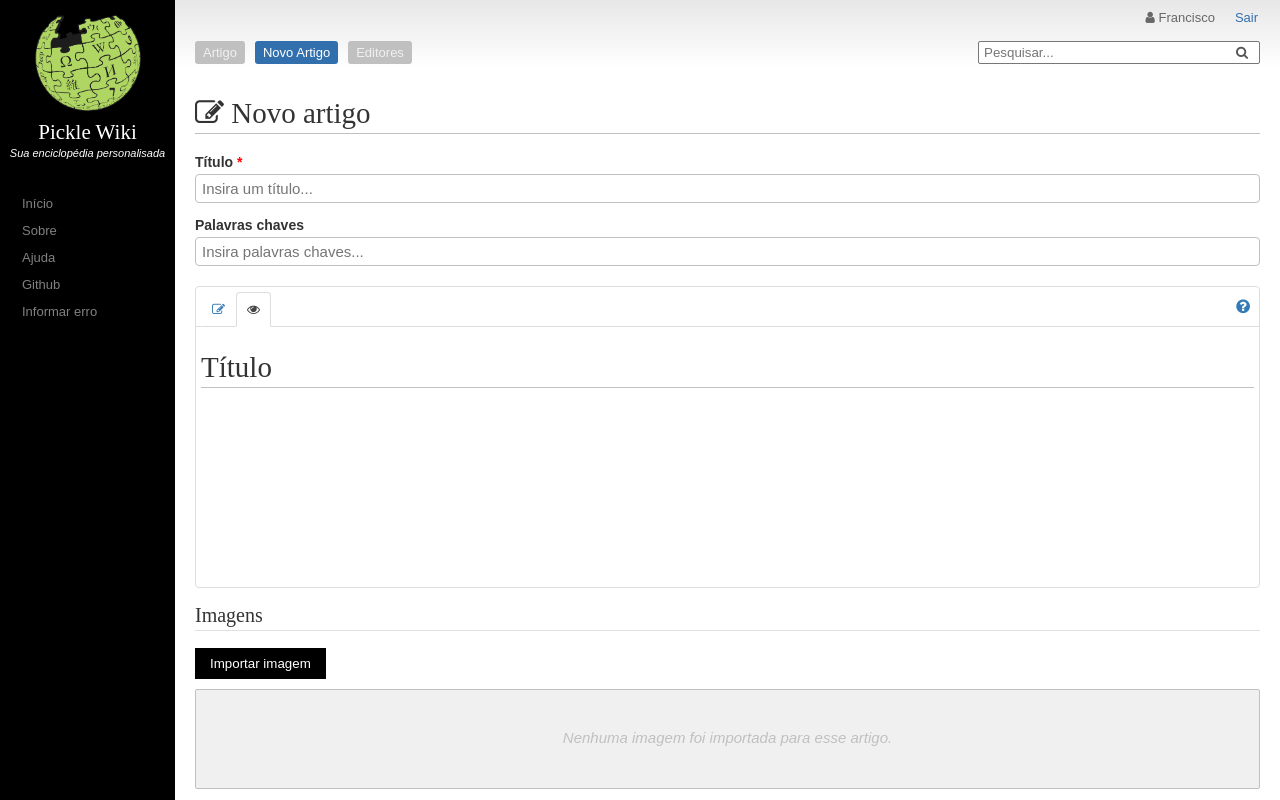
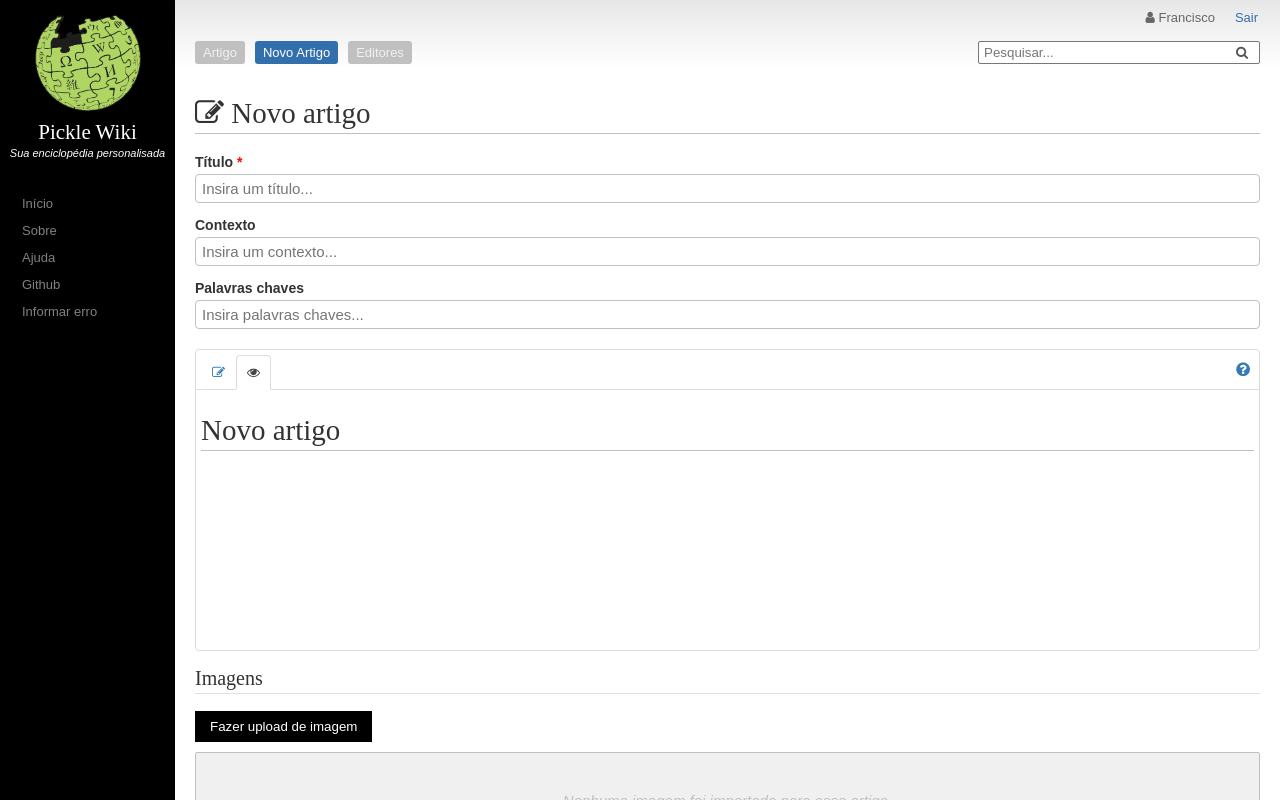
Before and after one commit to SamirSales/pickle-wiki-backend-springboot, a React (Create React App) app: page / in a window 1280 px wide. Built offline with nearby package versions, Linux system fonts and the light colour scheme.

Commit message:
improvement of TextEditor component

```diff
--- a/src/components/TextEditor/TextEditor.js
+++ b/src/components/TextEditor/TextEditor.js
@@ -7,7 +7,7 @@ import './TextEditor.css';
 class TextEditor extends Component {
 
     state = {
-        content: '# Título',
+        content: '',
         shownPreview: true
     }
 
@@ -35,12 +35,17 @@ class TextEditor extends Component {
         })
     }
 
+    getContent(){
+        return this.props.title.trim() === '' ? this.state.content
+            : '# '+this.props.title.trim()+'\n'+this.state.content;
+    }
+
     render() {
 
         let page = null;
 
         if(this.state.shownPreview){
-            page = <div className='text-editor-markdown'><ReactMarkdown source={this.state.content} /></div>;
+            page = <div className='text-editor-markdown'><ReactMarkdown source={this.getContent()} /></div>;
         }else{
             page = <textarea
                 className='text-editor-textarea'
--- a/src/containers/ArticleBuilder/ArticleBuilder.js
+++ b/src/containers/ArticleBuilder/ArticleBuilder.js
@@ -9,55 +9,39 @@ import './ArticleBuilder.css';
 
 class ArticleBuilder extends Component {
 
-    constructor(props) {
-        super(props);
-        this.updateContent = this.updateContent.bind(this);
-
-        this.state = {
-            resumeContent: '',
-        }
+    state = {
+        title: '',
+        content: ''
     }
 
-    updateContent(newContent) {
-        this.setState({
-            resumeContent: newContent
+    onChangeTitle = (event) => {
+        this.setState( {
+            title: event.target.value
         })
     }
 
-    onResumeContentChange = (evt) => {
-      var newContent = evt.editor.getData();
-      this.setState({
-        resumeContent: newContent
-      })
-
-      console.log(newContent);
+    getTitle(){
+        return this.state.title.trim() === '' ? 'Novo artigo' : this.state.title.trim();
     }
 
-
-
-
-
-
     render() {
-
-        // const ReactMarkdown = require('react-markdown');
-
-        const input = '# This is a header\n\nAnd this is a paragraph\n\n ## other head \n\n [GitHub](//github.com/rexxars/react-markdown)';
-
         return (
             <Aux>
-                <h1 className='simple-template-title'><i className="fa fa-edit"></i> Novo artigo</h1>
+                <h1 className='simple-template-title'><i className="fa fa-edit"></i> {this.getTitle()}</h1>
                 <p className='article-builder-p'><b>Título <span className='needed'>*</span></b></p>
-                <input className="form-input" placeholder='Insira um título...' />
+                <input className="form-input" placeholder='Insira um título...' onChange={this.onChangeTitle} />
+
+                <p className='article-builder-p'><b>Contexto</b></p>
+                <input className="form-input" placeholder='Insira um contexto...' />
 
                 <p className='article-builder-p'><b>Palavras chaves</b></p>
                 <input className="form-input" style={{marginBottom: '20px'}}
                     placeholder='Insira palavras chaves...' />
 
-                <TextEditor />
+                <TextEditor title={this.getTitle()} />
 
                 <h2 className='article-builder-h2'>Imagens</h2>
-                <button className='article-btn article-btn-topic'>Importar imagem</button>
+                <button className='article-btn article-btn-topic'>Fazer upload de imagem</button>
                 <div className='article-builder-div-content' style={{marginTop: '10px'}}>
                     <p className='empty-content-message'>Nenhuma imagem foi importada para esse artigo.</p>
                 </div>
```
